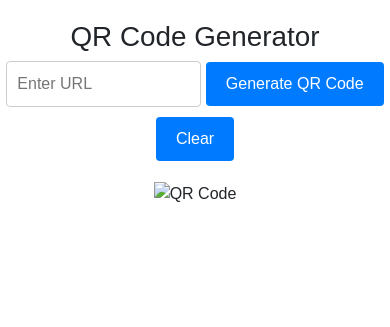
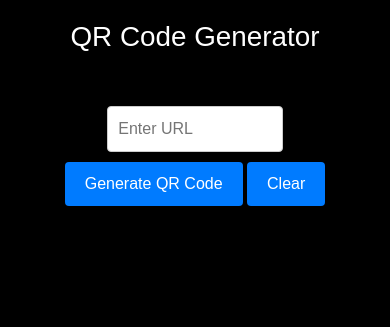
Before and after one commit to GregPSalinas/qr-code-gen, a plain HTML site: page index.html in a window 390 px wide. Drawn offline with nearby package versions, Linux system fonts and the light colour scheme.

Commit message:
add a favicon and optimize for mobile, still needs development

```diff
--- a/index.html
+++ b/index.html
@@ -9,16 +9,19 @@
       integrity="sha384-4bw+/aepP/YC94hEpVNVgiZdgIC5+VKNBQNGCHeKRQN+PtmoHDEXuppvnDJzQIu9"
       crossorigin="anonymous"
     />
+    <link rel="shortcut icon" href="/imgs/qr-code.png" type="image/x-icon">
     <link rel="stylesheet" href="style.css" />
     <title>QRCODEGEN</title>
   </head>
   <body>
     <h1>QR Code Generator</h1>
-    <input type="text" id="urlInput" placeholder="Enter URL" />
-    <button id="generateButton">Generate QR Code</button>
-    <button id="clearButton">Clear</button>
+    <div class="qrInputContainer">
+      <input type="text" id="urlInput" placeholder="Enter URL" />
+      <button id="generateButton">Generate QR Code</button>
+      <button id="clearButton">Clear</button>
+    </div>
     <div id="qrCodeContainer">
-      <img id="qrCodeImage" src="" alt="QR Code" />
+      <img id="qrCodeImage" src="" alt="" />
     </div>
     <script
       src="https://cdn.jsdelivr.net/npm/bootstrap@5.3.1/dist/js/bootstrap.bundle.min.js"
--- a/style.css
+++ b/style.css
@@ -1,8 +1,10 @@
 body {
     font-family: Arial, sans-serif;
     text-align: center;
-    margin: 0;
+    margin: 5%;
     padding: 0;
+    color: white;
+    background-color: black;
 }
 
 h1 {
@@ -40,5 +42,20 @@ body {
 }
 
 #qrCodeContainer {
-    margin-top: 20px;
+    margin-top: 10%;
 }
+
+.qrInputContainer {
+    margin-top: 5%;
+}
+
+@media screen and (max-width: 800px) {
+
+    #qrCodeContainer {
+        margin-top: 30%;
+    }
+
+    .qrInputContainer {
+        margin-top: 15%;
+    }
+}
```
Also changed, not shown: imgs/qr-code.png (added). Lines whose indentation alone changed are shown as unchanged.
